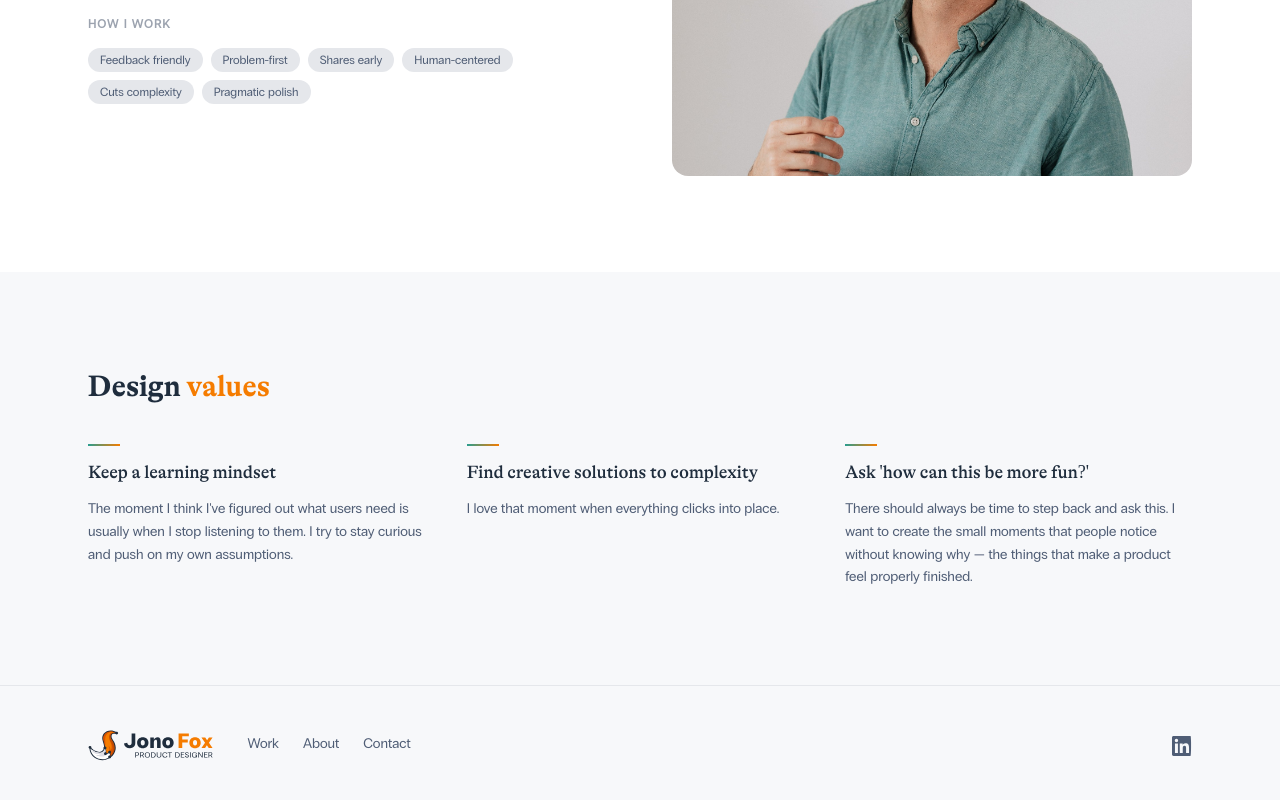
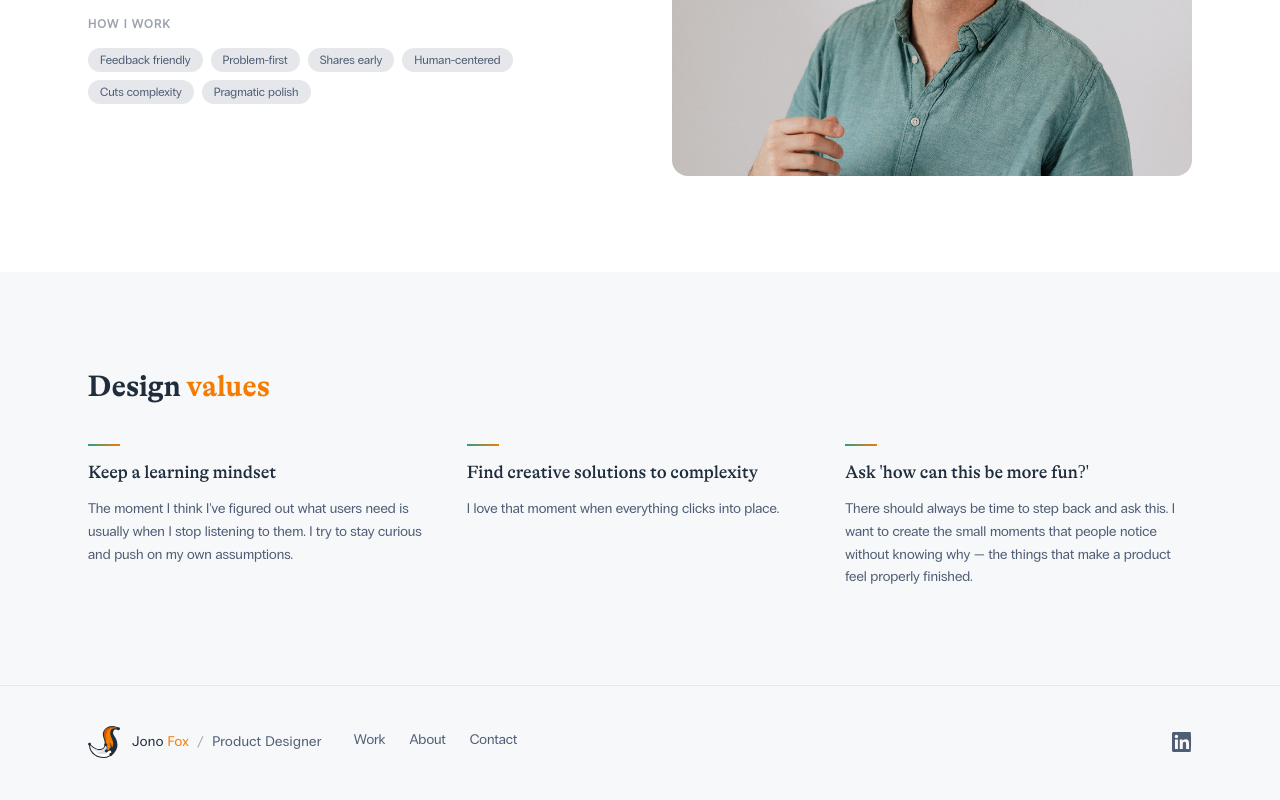
Before and after one commit to jonofoxdesign/jonofox-portfolio, a Next.js app: page /en/about in a window 1280 px wide. Shown: the part 1901-2701 px from the top of the page. Built offline with nearby package versions, Linux system fonts and the light colour scheme; no server answers.

Commit message:
fix: footer uses Logo component, icon 32x32px clean SVG

```diff
--- a/src/components/layout/Footer.tsx
+++ b/src/components/layout/Footer.tsx
@@ -2,6 +2,7 @@
 
 import Link from "next/link";
 import { useParams } from "next/navigation";
+import Logo from "@/components/ui/Logo";
 
 export default function Footer() {
   const params = useParams();
@@ -22,7 +23,7 @@ export default function Footer() {
         {/* Left — logo + links */}
         <div className="flex items-center gap-8">
           <Link href={localePath("/")}>
-            <img src="/logo.svg" alt="Jono Fox" className="h-10 w-auto" />
+            <Logo />
           </Link>
           <nav aria-label="Footer navigation" className="flex items-center gap-6">
             {links.map((link) => (
--- a/src/components/ui/Logo.tsx
+++ b/src/components/ui/Logo.tsx
@@ -2,7 +2,7 @@ export default function Logo() {
   return (
     <div className="flex items-center gap-3">
       {/* Fox tail icon — clean Vector.svg, 60×60 viewBox */}
-      <svg width="28" height="28" viewBox="0 0 60 60" fill="none" xmlns="http://www.w3.org/2000/svg">
+      <svg width="32" height="32" viewBox="0 0 60 60" fill="none" xmlns="http://www.w3.org/2000/svg">
         <defs>
           <linearGradient id="logo-grad" x1="1.76465" y1="30" x2="57.8904" y2="30" gradientUnits="userSpaceOnUse">
             <stop stopColor="#F37227"/>
```
